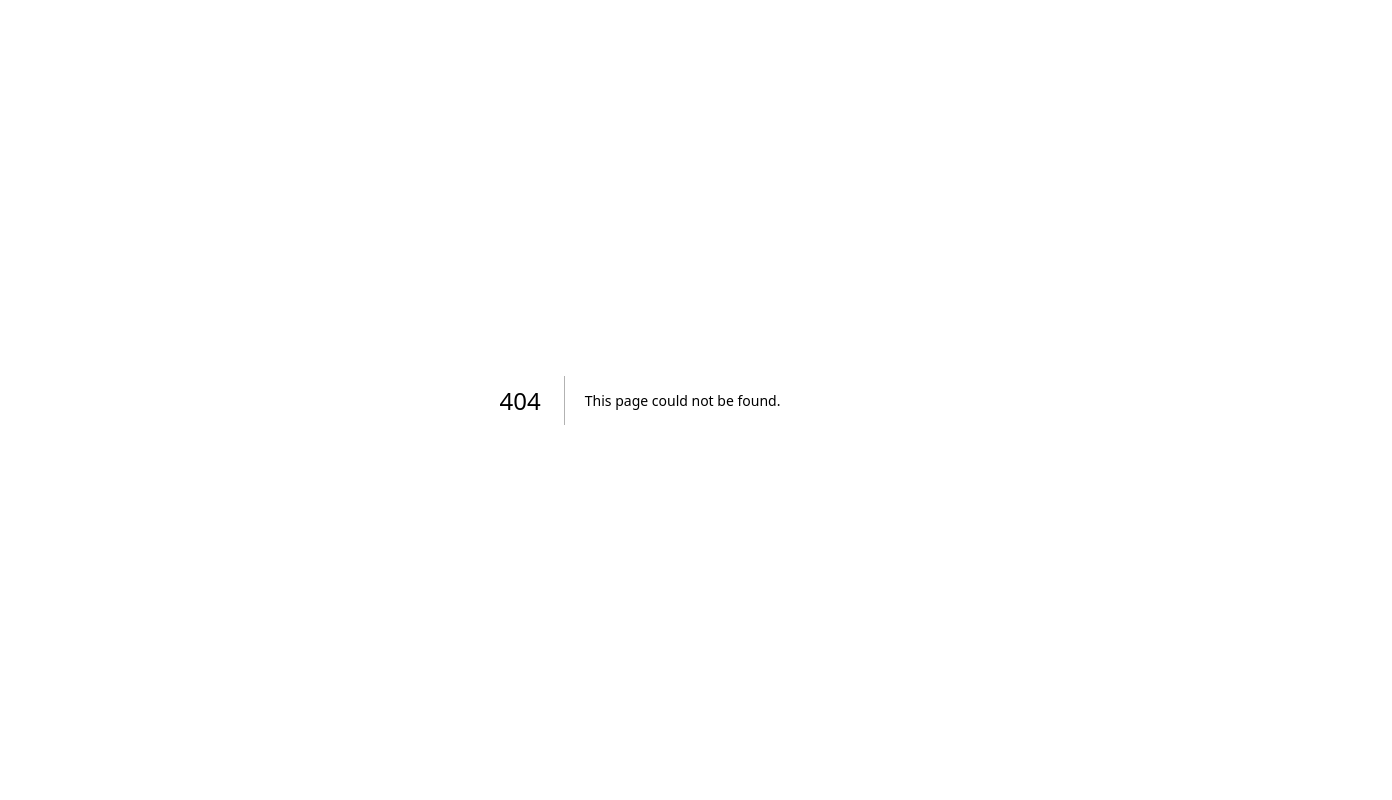
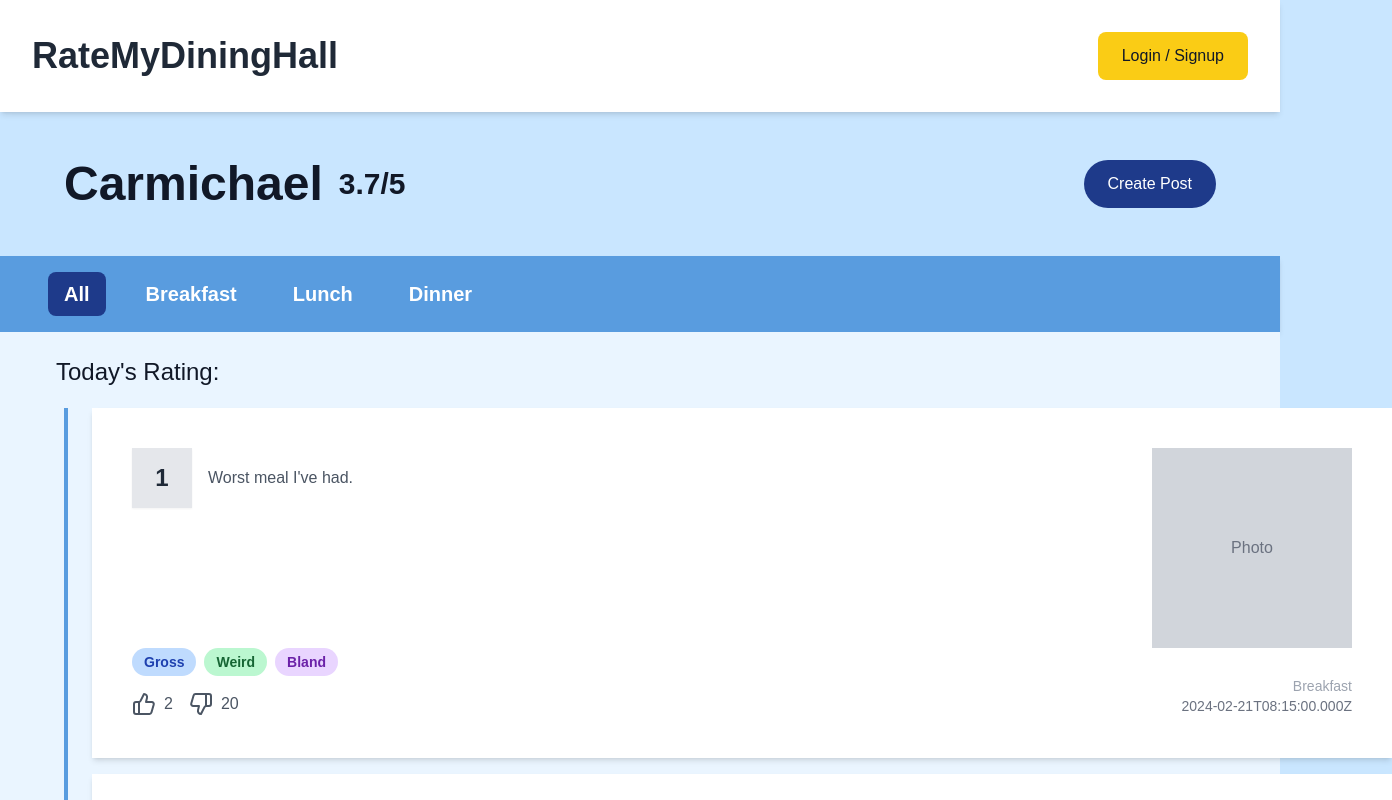
Before and after one commit to sophiezhou00/Ratemydininghall, a Next.js app: page /carmichael-page in a window 1280 px wide. Before the commit this address had no page. Shown: the top 800 px of the page, 1392 px wide, since content can reach past the window. Built offline with nearby package versions, Linux system fonts and the light colour scheme.

Commit message:
prisma working
prisma working knid of

```diff
--- /dev/null
+++ b/app/carmichael-page/page.tsx
@@ -0,0 +1,67 @@
+"use client";
+import { useEffect, useState } from "react";
+import { useRouter } from "next/navigation";
+import ButtonBar from "@/app/frontend/components/ButtonBar";
+import ResponseBox from "@/app/frontend/components/ResponseBox";
+import LandingBar from "@/app/frontend/components/landingbar";
+
+export default function CarmichaelPage() {
+  const [RatingMessage, setRatingMessage] = useState("Loading...");
+  const [responses, setResponses] = useState<{ value: string; response: string; likes: number; dislikes: number; mealPeriod: string; tags: string[], date: string}[]>([]);
+  const router = useRouter(); // Next.js router
+  const holdertags = ["Gross", "Weird", "Bland"];
+
+  useEffect(() => {
+    setTimeout(() => {
+      setRatingMessage("3.7");
+      // Simulated data fetch (replace with real data from MongoDB in the future)
+      setResponses([
+        { value: "1", response: "Worst meal I've had.", likes: 2, dislikes: 20, mealPeriod: "Breakfast", tags: holdertags, date: "2024-02-21T08:15:00.000Z" },
+        { value: "4", response: "Delicious, would eat again!", likes: 40, dislikes: 3, mealPeriod: "Lunch", tags: holdertags, date: "2024-02-21T12:30:00.000Z" },
+        { value: "5", response: "Absolutely amazing!", likes: 50, dislikes: 1, mealPeriod: "Dinner", tags: holdertags, date: "2024-02-21T18:45:00.000Z" },
+        { value: "2", response: "Too salty, but still edible.", likes: 15, dislikes: 10, mealPeriod: "Breakfast", tags: holdertags, date: "2024-02-22T09:00:00.000Z" },
+        { value: "3", response: "Pretty average.", likes: 18, dislikes: 8, mealPeriod: "Lunch", tags: holdertags, date: "2024-02-22T13:20:00.000Z" }
+      ]);
+    }, 500);
+  }, []);
+
+  return (
+    <main className="relative min-h-screen flex flex-col items-center">
+      {/* Container for Text and ButtonBar */}
+      <LandingBar />
+      <div className="flex w-full flex-col items-start mt-40">
+        {/* Rating Message - Aligned Left */}
+        <div className="flex justify-between items-center w-full pb-12 px-16">
+          {/* Left Side - Title & Rating (kept together) */}
+          <div className="flex items-center space-x-4">
+            <p className="text-5xl font-spartan font-bold">Carmichael</p>
+            <p className="text-3xl font-bold">{RatingMessage}/5</p>
+          </div>
+
+          {/* Right Side - Create Post Button (aligned right) */}
+          <button
+            onClick={() => router.push("/review-page")}
+            className="bg-blue-900 text-white font-medium px-6 py-3 rounded-full transition">
+            Create Post
+          </button>
+        </div>
+
+        {/* Button Bar - Automatically aligns under text */}
+        <ButtonBar />
+
+        <div className="flex w-full h-full flex-col items-start bg-[#EAF5FF] ">
+          <p className="text-2xl mb-4 pt-6 pb-1 pl-14">Today's Rating:</p>
+          <div className="border-l-4 border-[#599CDF] ml-16 w-full overflow-y pr-4">
+          {/* Scrollable Content */}
+          <div className="flex flex-col pl-6 gap-4">
+            {responses.map((res, index) => (
+              <ResponseBox key={index} value={res.value} response={res.response} initialLikes={res.likes} initialDislikes={res.dislikes} mealPeriod={res.mealPeriod} tags={res.tags} date={res.date}/>
+            ))}
+          </div>
+        </div>
+        <p className="text-2xl h-[100px] mb-4 pt-6 pb-1 pl-14"></p>
+        </div>
+      </div>
+    </main>
+  );
+}
--- a/app/frontend/components/ButtonBar.tsx
+++ b/app/frontend/components/ButtonBar.tsx
@@ -13,12 +13,14 @@ export default function ButtonBar() {
   };
 
   return (
-    <div className="flex justify-between items-center bg-[#599CDF] p-4 pl-16 pr-16 w-full mt-[-20px]">
+<div className="w-full">
+      <nav className="flex justify-between items-center bg-[#599CDF] p-4 pl-12 pr-16 w-full shadow-md">
+        <div className="flex space-x-6">
           {["All", "Breakfast", "Lunch", "Dinner"].map((category) => (
             <button
               key={category}
               onClick={() => handleClick(category)}
-          className={`mx-2 px-4 py-2 text-2xl font-bold rounded-lg transition
+              className={`px-4 py-2 text-xl font-bold rounded-lg transition
                 ${selected === category ? "bg-blue-900 text-white" : "text-white hover:bg-blue-700"}
               `}
             >
@@ -26,5 +28,8 @@ export default function ButtonBar() {
             </button>
           ))}
         </div>
+      </nav>
+    </div>
+
   );
 }
--- a/app/page.tsx
+++ b/app/page.tsx
@@ -39,7 +39,7 @@ export default function HomePage() {
 
       {/* Two Large Wide Buttons */}
       <div className="flex mt-10 flex-col items-center space-y-10 w-full px-8">
-        <DiningHallButton name="Carmichael" score={4.5} />
+        <DiningHallButton name="Carmichael" score={4.5} onClick={() => router.push("/carmichael-page")} />
         <DiningHallButton name="Dewick" score={3.8} onClick={() => router.push("/dewick-page")} />
       </div>
     </div>
```
Also changed, not shown: 1 other file (tests, documents, lock files or other folders). Lines whose indentation alone changed are shown as unchanged.
